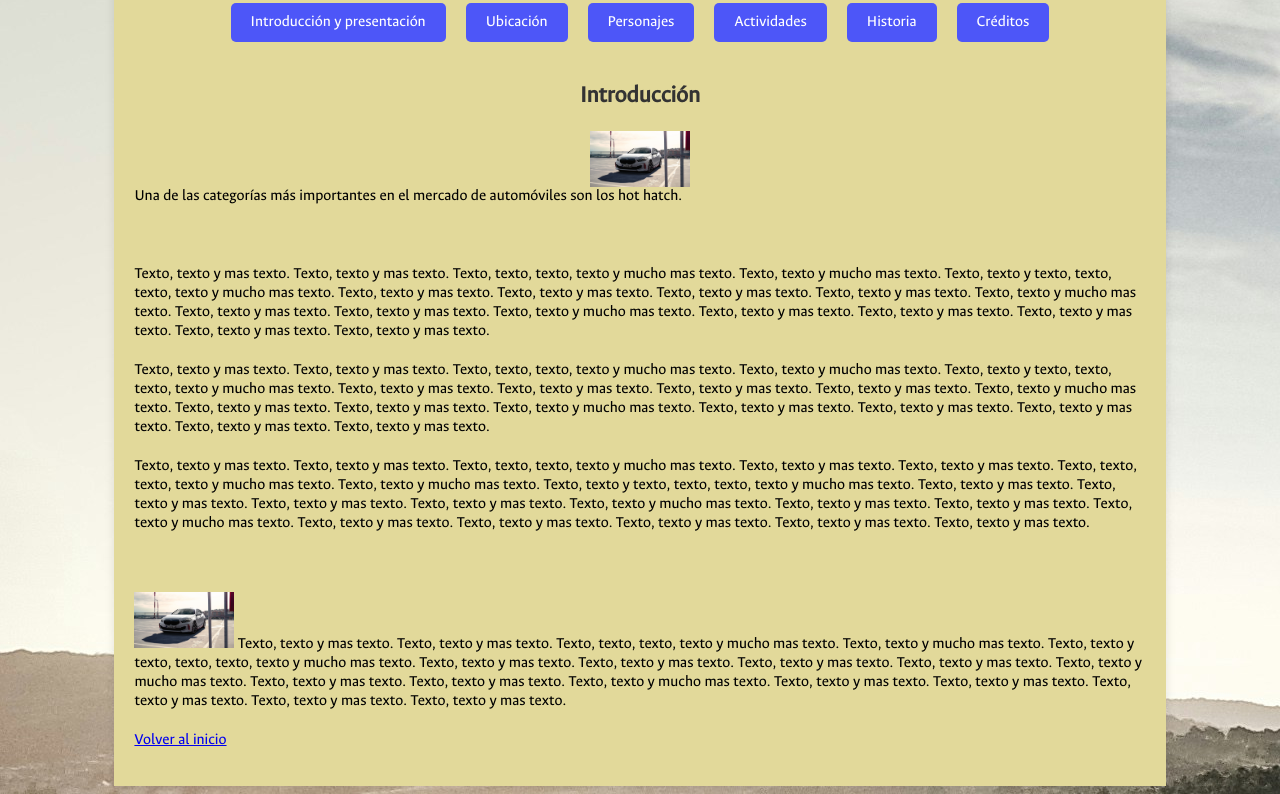
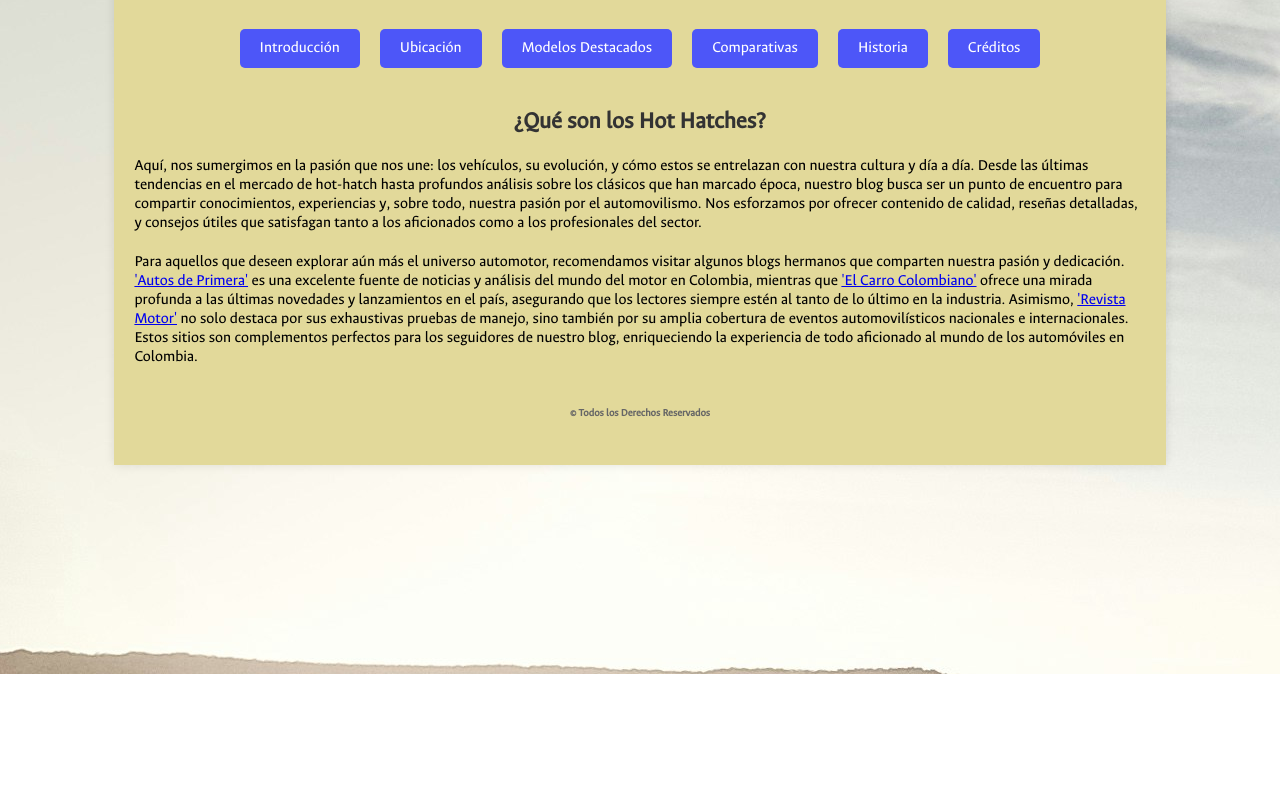
Before and after one commit to juansevargasc/interactive_graphics, a plain HTML site: page Ejercicio_1/introduccion.html in a window 1280 px wide. Shown: the part 126-920 px from the top of the page. After the commit the page ends 800 px from the top, so only its background shows below. Drawn offline with Linux system fonts and the light colour scheme.

Commit message:
:sparkles: Personajes

```diff
--- a/Ejercicio_1/introduccion.html
+++ b/Ejercicio_1/introduccion.html
@@ -1,51 +1,50 @@
-<!doctype html>
-<html>
-<head>
-<meta charset="UTF-8">
-<meta lang="es">
-<title>1. Introducción</title>
-<link href="estilos.css" rel="stylesheet" type="text/css">
-</head>
+<!DOCTYPE html>
+<html lang="es">
+  <head>
+    <meta charset="UTF-8" />
+    <title>Introducción a los Hot Hatches</title>
+    <link href="estilos.css" rel="stylesheet" type="text/css" />
+  </head>
+  <body>
+    <div class="contenido">
+      <h1 class="titulo"><a href="index.html">Los Mejores Hot Hatches</a></h1>
+      <nav class="menunav">
+        <a class="botonMenu" href="introduccion.html">Introducción</a>
+        <a class="botonMenu" href="ubicacion.html">Ubicación</a>
+        <a class="botonMenu" href="personajes.html">Modelos Destacados</a>
+        <a class="botonMenu" href="actividades.html">Comparativas</a>
+        <a class="botonMenu" href="historia.html">Historia</a>
+        <a class="botonMenu" href="creditos.html">Créditos</a>
+      </nav>
 
-<body><a name="inicio"></a><div class="contenido">
-    <h1><a href="index.html" target="_self">INICIO</a></h1>
-        <nav class="menunav"> <!-- Asigna el estilo "menunav" al menu -->
-            <!-- A las 6 páginas, les asigna el estilo "botonMenu" a cada botón -->
-            <a class="botonMenu" href="introduccion.html" target="_self">Introducción y presentación</a>
-            <a class="botonMenu" href="ubicacion.html" target="_self">Ubicación</a>
-            <a class="botonMenu" href="personajes.html" target="_self">Personajes</a>
-            <a class="botonMenu" href="actividades.html" target="_self">Actividades</a>
-            <a class="botonMenu" href="historia.html" target="_self">Historia</a>
-            <a class="botonMenu" href="creditos.html" target="_self">Créditos</a>
-        </nav>
-    <h2>Introducción</h2>
-<p class="uno"><img class="tres" src="imagenes/bmw128ti.jpg" width="100px" heigth="100px" alt="BMW 128ti"/>
-Una de las categorías más importantes en el mercado de automóviles son los hot hatch.
-</p>
-<br>
-<p class="uno"> Texto, texto y mas texto. Texto, texto y mas texto. Texto, texto, texto, texto y mucho mas texto. Texto,
-texto y mucho mas texto. Texto, texto y texto, texto, texto, texto y mucho mas texto. Texto, texto y mas texto.
-Texto, texto y mas texto. Texto, texto y mas texto. Texto, texto y mas texto. Texto, texto y mucho mas texto.
-Texto, texto y mas texto. Texto, texto y mas texto. Texto, texto y mucho mas texto. Texto, texto y mas texto.
-Texto, texto y mas texto. Texto, texto y mas texto. Texto, texto y mas texto. Texto, texto y mas texto.</p>
-<p class="uno"> Texto, texto y mas texto. Texto, texto y mas texto. Texto, texto, texto, texto y mucho mas texto. Texto,
-texto y mucho mas texto. Texto, texto y texto, texto, texto, texto y mucho mas texto. Texto, texto y mas texto.
-Texto, texto y mas texto. Texto, texto y mas texto. Texto, texto y mas texto. Texto, texto y mucho mas texto.
-Texto, texto y mas texto. Texto, texto y mas texto. Texto, texto y mucho mas texto. Texto, texto y mas texto.
-Texto, texto y mas texto. Texto, texto y mas texto. Texto, texto y mas texto. Texto, texto y mas texto.</p>
-<p class="uno"> Texto, texto y mas texto. Texto, texto y mas texto. Texto, texto, texto, texto y mucho mas texto. Texto,
-texto y mas texto. Texto, texto y mas texto. Texto, texto, texto, texto y mucho mas texto. Texto,
-texto y mucho mas texto. Texto, texto y texto, texto, texto, texto y mucho mas texto. Texto, texto y mas texto.
-Texto, texto y mas texto. Texto, texto y mas texto. Texto, texto y mas texto. Texto, texto y mucho mas texto.
-Texto, texto y mas texto. Texto, texto y mas texto. Texto, texto y mucho mas texto. Texto, texto y mas texto.
-Texto, texto y mas texto. Texto, texto y mas texto. Texto, texto y mas texto. Texto, texto y mas texto.<br/></p><br/>
-<p class="uno"><img src="imagenes/bmw128ti.jpg" width="100px" heigth="100px" alt="iglesia de Santa Bárbara en Mompox"/> Texto,
-texto y mas texto. Texto, texto y mas texto. Texto, texto, texto, texto y mucho mas texto. Texto,
-texto y mucho mas texto. Texto, texto y texto, texto, texto, texto y mucho mas texto. Texto, texto y mas texto.
-Texto, texto y mas texto. Texto, texto y mas texto. Texto, texto y mas texto. Texto, texto y mucho mas texto.
-Texto, texto y mas texto. Texto, texto y mas texto. Texto, texto y mucho mas texto. Texto, texto y mas texto.
-Texto, texto y mas texto. Texto, texto y mas texto. Texto, texto y mas texto. Texto, texto y mas texto.</p>
+      <h2>¿Qué son los Hot Hatches?</h2>
 
-    <a href="#inicio"> Volver al inicio </a></p></div>
-</body>
+      <p class="uno">
+        Aquí, nos sumergimos en la pasión que nos une: los
+        vehículos, su evolución, y cómo estos se entrelazan con nuestra cultura
+        y día a día. Desde las últimas tendencias en el mercado de hot-hatch
+        hasta profundos análisis sobre los clásicos que han marcado época,
+        nuestro blog busca ser un punto de encuentro para compartir
+        conocimientos, experiencias y, sobre todo, nuestra pasión por el
+        automovilismo. Nos esforzamos por ofrecer contenido de calidad, reseñas
+        detalladas, y consejos útiles que satisfagan tanto a los aficionados
+        como a los profesionales del sector.
+      </p>
+      <p class="uno">
+        Para aquellos que deseen explorar
+        aún más el universo automotor, recomendamos visitar algunos blogs
+        hermanos que comparten nuestra pasión y dedicación. <a href="https://autosdeprimera.com/">'Autos de Primera'</a>
+        es una excelente fuente de noticias y análisis del mundo del motor en
+        Colombia, mientras que  <a href="https://www.elcarrocolombiano.com/">'El Carro Colombiano'</a>  ofrece una mirada profunda
+        a las últimas novedades y lanzamientos en el país, asegurando que los
+        lectores siempre estén al tanto de lo último en la industria. Asimismo,
+        <a href="https://www.motor.com.co/">'Revista Motor'</a>  no solo destaca por sus exhaustivas pruebas de manejo,
+        sino también por su amplia cobertura de eventos automovilísticos
+        nacionales e internacionales. Estos sitios son complementos perfectos
+        para los seguidores de nuestro blog, enriqueciendo la experiencia de
+        todo aficionado al mundo de los automóviles en Colombia.
+      </p>
+      <h6>&copy; Todos los Derechos Reservados</h6>
+    </div>
+  </body>
 </html>
```
Also changed, not shown: Ejercicio_1/personajes.html (+30 -37 lines).
